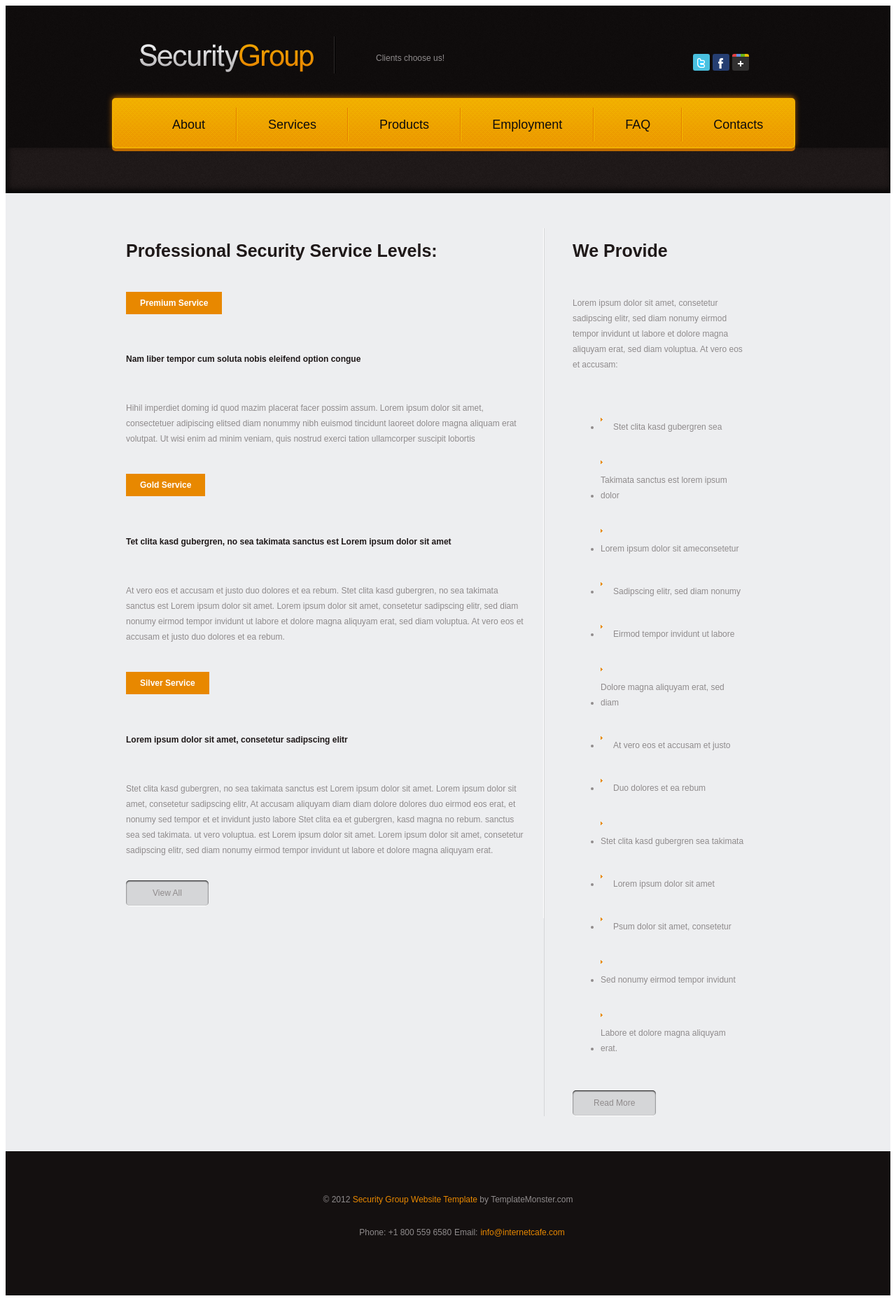
After one commit to saftaclaudia/exercitiu4, a PHP site: page /services.php in a window 1280 px wide. The commit adds this page. Shown: the whole page at 70% size. Run offline with PHP 8.4, Linux system fonts and the light colour scheme; some libraries are stand-ins or nearby versions.

Commit message:
services page
php and css files

```diff
--- a/includes/header.php
+++ b/includes/header.php
@@ -14,7 +14,7 @@
 			<div class="menubar">
 				<ul>
 					<li><a href="homepage.php">About</a></li>
-					<li><a href="">Services</a></li>
+					<li><a href="services.php">Services</a></li>
 					<li><a href="">Products</a></li>
 					<li><a href="employment.php">Employment</a></li>
 					<li><a href="">FAQ</a></li>
--- /dev/null
+++ b/services.php
@@ -0,0 +1,56 @@
+<!DOCTYPE html>
+<html>
+<head>
+	<link rel="stylesheet" type="text/css" href="http://yui.yahooapis.com/3.14.1/build/cssreset/cssreset-min.css">
+	<link type="text/css" rel="stylesheet" href="clearfix.css"/>
+	<link rel="stylesheet" type="text/css" href="homepagestylesheet.css">
+	<link type="text/css" rel="stylesheet" href="employmentstylesheet.css"/>
+	<link type="text/css" rel="stylesheet" href="servicesstylesheet.css"/>
+	<title>services</title>
+</head>
+<body>
+	<?php require ('includes/header.php'); ?>
+
+	<div class="topcontent"></div>
+		<div class="servicescontent clearfix">
+			<div class="wrapper">
+			<div class="left content">
+					<h2>Professional Security Service Levels:</h2>
+					<h4>Premium Service</h4>
+					<h6>Nam liber tempor cum soluta nobis eleifend option congue</h6>
+					<p>Hihil imperdiet doming id quod mazim placerat facer possim assum. Lorem ipsum dolor sit amet, consectetuer adipiscing elitsed diam nonummy nibh euismod tincidunt laoreet dolore magna aliquam erat volutpat. Ut wisi enim ad minim veniam, quis nostrud exerci tation ullamcorper suscipit lobortis</p>
+					<h4>Gold Service</h4>
+					<h6>Tet clita kasd gubergren, no sea takimata sanctus est Lorem ipsum dolor sit amet</h6>
+					<p>At vero eos et accusam et justo duo dolores et ea rebum. Stet clita kasd gubergren, no sea takimata sanctus est Lorem ipsum dolor sit amet. Lorem ipsum dolor sit amet, consetetur sadipscing elitr, sed diam nonumy eirmod tempor invidunt ut labore et dolore magna aliquyam erat, sed diam voluptua. At vero eos et accusam et justo duo dolores et ea rebum.</p>
+					<h4>Silver Service</h4>
+					<h6>Lorem ipsum dolor sit amet, consetetur sadipscing elitr</h6>
+					<p>Stet clita kasd gubergren, no sea takimata sanctus est Lorem ipsum dolor sit amet. Lorem ipsum dolor sit amet, consetetur sadipscing elitr, At accusam aliquyam diam diam dolore dolores duo eirmod eos erat, et nonumy sed tempor et et invidunt justo labore Stet clita ea et gubergren, kasd magna no rebum. sanctus sea sed takimata.
+ 					ut vero voluptua. est Lorem ipsum dolor sit amet. Lorem ipsum dolor sit amet, consetetur sadipscing elitr, sed diam nonumy eirmod tempor invidunt ut labore et dolore magna aliquyam erat.<p>
+ 					<a href="#">View All</a>
+ 			</div>
+ 			<div class="right content">
+ 				<h2>We Provide</h2>
+ 				<p>Lorem ipsum dolor sit amet, consetetur sadipscing elitr, sed diam nonumy eirmod tempor invidunt ut labore et dolore magna aliquyam erat, sed diam voluptua. At vero eos et accusam:<p>
+ 				<ul>
+ 					<li><img src="images/sageata.png"></img><p>Stet clita kasd gubergren sea</p></li>
+ 					<li><img src="images/sageata.png"></img><p>Takimata sanctus est lorem ipsum dolor</p></li>
+ 					<li><img src="images/sageata.png"></img><p>Lorem ipsum dolor sit ameconsetetur</p></li>
+ 					<li><img src="images/sageata.png"></img><p>Sadipscing elitr, sed diam nonumy</p></li>
+					<li><img src="images/sageata.png"></img><p>Eirmod tempor invidunt ut labore</p></li>
+ 					<li><img src="images/sageata.png"></img><p>Dolore magna aliquyam erat, sed diam </p></li>
+ 					<li><img src="images/sageata.png"></img><p>At vero eos et accusam et justo</p></li>
+ 					<li><img src="images/sageata.png"></img><p>Duo dolores et ea rebum</p></li>
+					<li><img src="images/sageata.png"></img><p>Stet clita kasd gubergren sea takimata</p></li>
+ 					<li><img src="images/sageata.png"></img><p>Lorem ipsum dolor sit amet</p></li>
+ 					<li><img src="images/sageata.png"></img><p>Psum dolor sit amet, consetetur</p></li>
+ 					<li><img src="images/sageata.png"></img><p>Sed nonumy eirmod tempor invidunt </p></li>
+ 					<li><img src="images/sageata.png"></img><p>Labore et dolore magna aliquyam erat.</p></li>
+ 				</ul>
+ 				<a href="">Read More</a>
+ 			</div>
+ 		</div>
+ 		</div>
+	 </div>
+	<?php require('includes/footer.php'); ?>
+</body>
+</html>
--- /dev/null
+++ b/servicesstylesheet.css
@@ -0,0 +1,65 @@
+.servicescontent {
+	padding-top: 50px;
+	padding-bottom: 50px;
+	padding-left: 40px;
+	background-color: #edeef0;
+}
+.servicescontent h2{
+	font-size: 25px;
+	font-family: arial;
+	color: #1f1919;
+	font-weight: bold;
+
+}
+.servicescontent h4{
+	font-size: 12px;
+	font-family: arial;
+	color: #ffffff;
+	background-color:#e88800;
+	padding:5px 20px;
+	margin-top: 27px;
+	display: inline-block;
+	font-weight: bold;
+}
+.servicescontent h6{
+	color:#1f1919;
+	font-family: arial;
+	font-size: 12px;
+	padding-top: 10px;
+	padding-bottom: 20px;
+	font-weight: bold;
+}
+
+.servicescontent .left{
+width: 60%;
+border-right: 1px solid #ffffff;
+padding-right: 20px;
+padding-bottom: 5px;
+}
+.servicescontent .right h2{
+	padding-bottom: 20px;
+}
+.servicescontent .right ul{
+	padding-bottom: 10px;
+}
+.servicescontent .right img{
+	float: left;
+	padding-right: 15px;
+	padding-top: 10px;
+
+}
+.servicescontent .right p{
+	padding-right: 5px;
+	display: inline-block;
+
+}
+.servicescontent .left a {
+	padding-right: 38px;
+	padding-left: 38px;
+}
+.servicescontent .right a{
+	margin-top: 0px;
+}
+.servicescontent a{
+	margin-bottom: 0;
+}
```
